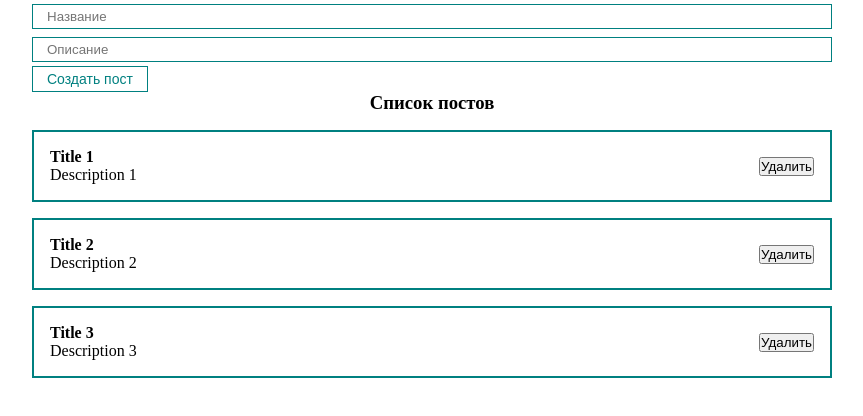
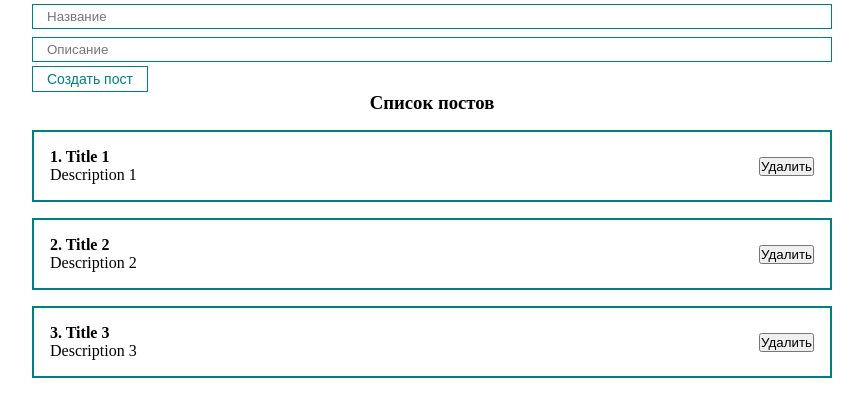
Before and after one commit to soulle/react-app, a React (Create React App) app: page / in a window 1280 px wide. Shown: the top 416 px of the page, without its empty margins (208-1071 px from the left). Built offline with nearby package versions, Linux system fonts and the light colour scheme.

Commit message:
add post number

```diff
--- a/src/components/PostItem.jsx
+++ b/src/components/PostItem.jsx
@@ -1,13 +1,15 @@
 import React from "react";
 
-export const PostItem = ({ post }) => {
+export const PostItem = ({ post, number }) => {
   const { title, body } = post;
 
   return (
     <li className="post">
       <div className="post__content">
         <h4>
-          <strong>{title}</strong>
+          <strong>
+            {number}. {title}
+          </strong>
         </h4>
         <p>{body}</p>
       </div>
--- a/src/components/PostList.jsx
+++ b/src/components/PostList.jsx
@@ -6,8 +6,8 @@ export const PostList = ({ posts, title }) => {
     <>
       <h3 style={{ textAlign: "center" }}>{title}</h3>
       <ul>
-        {posts.map((post) => (
-          <PostItem post={post} key={post.id} />
+        {posts.map((post, i) => (
+          <PostItem number={i + 1} post={post} key={post.id} />
         ))}
       </ul>
     </>
```
